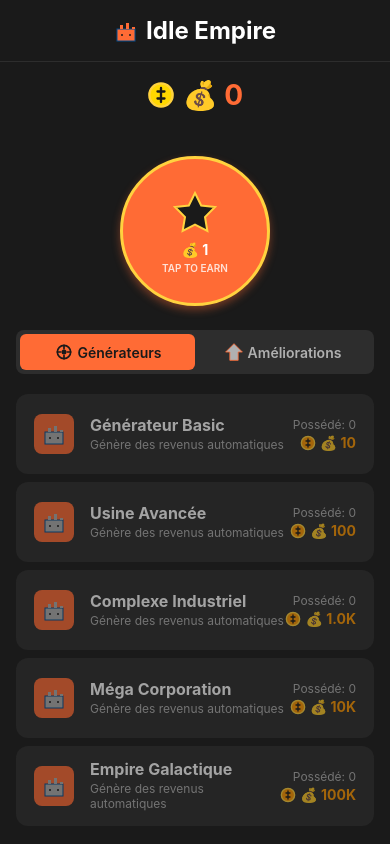
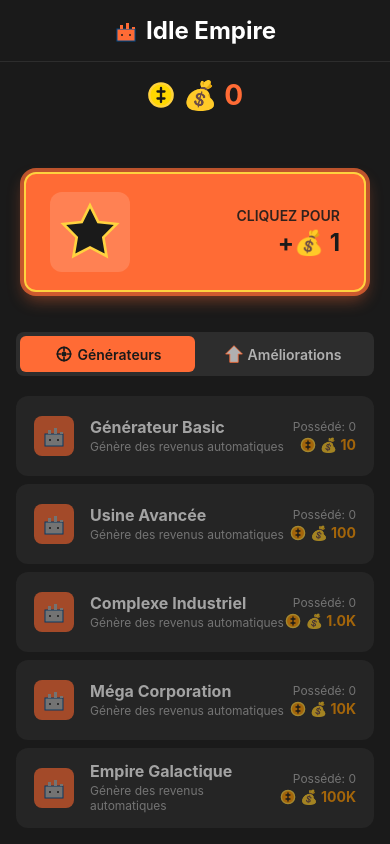
Before and after one commit to creach-t/idle-game-expo, a React Native app: screen / in a window 390 px wide. Built offline with nearby package versions, Linux system fonts and the light colour scheme.

Commit message:
🎯 Redesign ClickButton to be full-width and modern

```diff
--- a/src/components/ClickButton.js
+++ b/src/components/ClickButton.js
@@ -1,5 +1,5 @@
 import React from 'react';
-import { Pressable, Text, StyleSheet, View } from 'react-native';
+import { Pressable, Text, StyleSheet, View, Dimensions } from 'react-native';
 import Animated, {
   useSharedValue,
   useAnimatedStyle,
@@ -11,10 +11,10 @@ import GameIcon from './icons/GameIcon';
 import { COLORS, SPACING } from '../constants/gameConstants';
 import { formatCurrency } from '../utils/gameUtils';
 
+const { width } = Dimensions.get('window');
+
 /**
- * 🎯 ClickButton Component
- * The main interactive element that players tap to earn currency
- * Includes satisfying animations and haptic feedback with custom icons
+ * 🎯 ClickButton Component - Modern, full-width design
  */
 const ClickButton = ({
   onPress,
@@ -23,89 +23,120 @@ const ClickButton = ({
   style
 }) => {
   const scale = useSharedValue(1);
-  const rotation = useSharedValue(0);
+  const glowOpacity = useSharedValue(0.7);
 
-  /**
-   * Handle press with animations
-   */
   const handlePress = () => {
     if (disabled) return;
 
     // Scale animation
     scale.value = withSequence(
-      withSpring(0.9, { duration: 100 }),
-      withSpring(1.1, { duration: 150 }),
-      withSpring(1, { duration: 200 })
+      withSpring(0.96, { duration: 80 }),
+      withSpring(1, { duration: 120 })
     );
 
-    // Slight rotation for extra juice
-    rotation.value = withSequence(
-      withSpring(-2, { duration: 100 }),
-      withSpring(2, { duration: 100 }),
-      withSpring(0, { duration: 100 })
+    // Glow effect
+    glowOpacity.value = withSequence(
+      withSpring(1, { duration: 100 }),
+      withSpring(0.7, { duration: 200 })
     );
 
-    // Trigger haptic feedback and callback
     runOnJS(onPress)();
   };
 
   const animatedStyle = useAnimatedStyle(() => ({
-    transform: [
-      { scale: scale.value },
-      { rotate: `${rotation.value}deg` }
-    ],
+    transform: [{ scale: scale.value }],
+  }));
+
+  const glowStyle = useAnimatedStyle(() => ({
+    opacity: glowOpacity.value,
   }));
 
   return (
+    <View style={[styles.container, style]}>
+      {/* Glow effect */}
+      <Animated.View style={[styles.glow, glowStyle]} />
+
       <Pressable onPress={handlePress} disabled={disabled}>
-      <Animated.View style={[styles.container, animatedStyle, style]}>
+        <Animated.View style={[styles.button, animatedStyle]}>
+          {/* Icon container */}
           <View style={styles.iconContainer}>
             <GameIcon
               type="click"
-            size={48}
+              size={64}
               color={COLORS.background}
             />
           </View>
-        <Text style={styles.value}>{formatCurrency(clickValue)}</Text>
-        <Text style={styles.label}>TAP TO EARN</Text>
+
+          {/* Value display */}
+          <View style={styles.valueContainer}>
+            <Text style={styles.valueLabel}>CLIQUEZ POUR</Text>
+            <Text style={styles.value}>+{formatCurrency(clickValue)}</Text>
+          </View>
         </Animated.View>
       </Pressable>
+    </View>
   );
 };
 
 const styles = StyleSheet.create({
   container: {
-    width: 150,
-    height: 150,
-    borderRadius: 75,
+    width: width - (SPACING.lg * 2),
+    alignSelf: 'center',
+    marginVertical: SPACING.md,
+  },
+  glow: {
+    position: 'absolute',
+    top: -4,
+    left: -4,
+    right: -4,
+    bottom: -4,
     backgroundColor: COLORS.primary,
-    justifyContent: 'center',
+    borderRadius: 16,
+    opacity: 0.3,
+  },
+  button: {
+    width: '100%',
+    height: 120,
+    backgroundColor: COLORS.primary,
+    borderRadius: 12,
+    flexDirection: 'row',
     alignItems: 'center',
+    paddingHorizontal: SPACING.lg,
     shadowColor: COLORS.primary,
     shadowOffset: {
       width: 0,
-      height: 4,
+      height: 8,
     },
     shadowOpacity: 0.4,
-    shadowRadius: 8,
-    elevation: 8,
-    borderWidth: 3,
+    shadowRadius: 16,
+    elevation: 12,
+    borderWidth: 2,
     borderColor: COLORS.accent,
   },
   iconContainer: {
-    marginBottom: SPACING.xs,
+    width: 80,
+    height: 80,
+    backgroundColor: 'rgba(255, 255, 255, 0.15)',
+    borderRadius: 12,
+    justifyContent: 'center',
+    alignItems: 'center',
+    marginRight: SPACING.lg,
+  },
+  valueContainer: {
+    flex: 1,
+    alignItems: 'flex-end',
+  },
+  valueLabel: {
+    fontSize: 14,
+    fontWeight: '600',
+    color: COLORS.background,
+    opacity: 0.9,
+    marginBottom: 4,
   },
   value: {
-    fontSize: 14,
+    fontSize: 24,
     fontWeight: 'bold',
-    color: COLORS.text,
-    marginBottom: SPACING.xs,
-  },
-  label: {
-    fontSize: 10,
-    fontWeight: '600',
-    color: COLORS.text,
-    opacity: 0.8,
+    color: COLORS.background,
   },
 });
 
```
Lines whose indentation alone changed are shown as unchanged.
